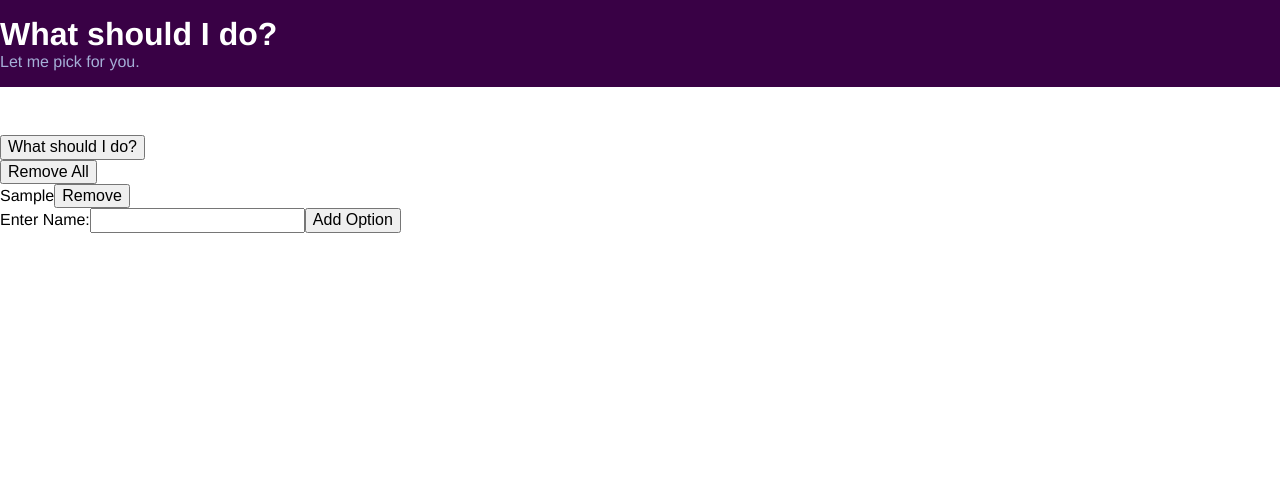
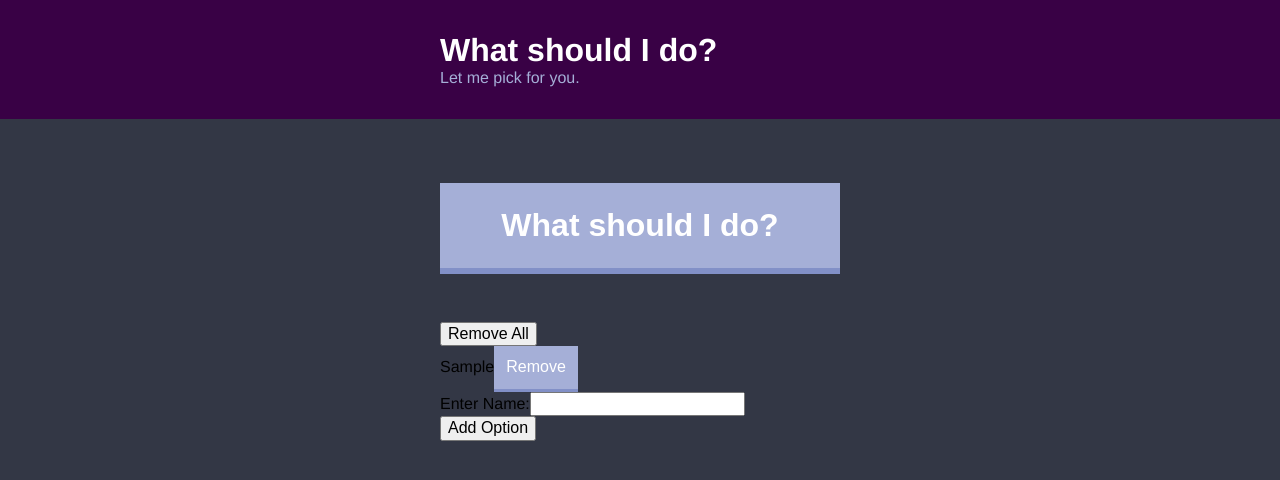
Before and after one commit to vic6/what-to-do, a React app: page / in a window 1280 px wide. Both pictures are taken after typing "Sample" into the empty fields and a click on the button "Add Option". Shown: the top 480 px of the page. Built offline with nearby package versions, Linux system fonts and the light colour scheme.

Commit message:
Add button styling

```diff
--- a/src/Header.jsx
+++ b/src/Header.jsx
@@ -2,8 +2,10 @@ import React from "react";
 
 const Header = props => (
   <div className='header'>
-    <h1 className='header__title'>{props.title}</h1>
-    <h2 className='header__subtitle'>{props.subTitle}</h2>
+    <div className='container'>
+      <h1 className='header__title'>{props.title}</h1>
+      <h2 className='header__subtitle'>{props.subTitle}</h2>
+    </div>
   </div>
 );
 
--- a/src/Option.jsx
+++ b/src/Option.jsx
@@ -4,6 +4,7 @@ const Option = props => (
   <div>
     {props.itemText}
     <button
+      className='button'
       onClick={event => {
         props.handleDeleteOption(props.itemText);
       }}
--- a/src/RandomChoice.jsx
+++ b/src/RandomChoice.jsx
@@ -1,8 +1,12 @@
-import React from 'react';
+import React from "react";
 
 const RandomChoice = props => {
   return (
-    <button disabled={!props.hasOptions} onClick={props.handlePick}>
+    <button
+      className="big-button"
+      disabled={!props.hasOptions}
+      onClick={props.handlePick}
+    >
       What should I do?
     </button>
   );
--- a/src/WhatToDoApp.jsx
+++ b/src/WhatToDoApp.jsx
@@ -28,7 +28,6 @@ class WhatToDoApp extends React.Component {
     this.setState(prevState => ({
       selectedOption: option
     }));
-
   };
   //Don't forget to return state
 
@@ -36,7 +35,7 @@ class WhatToDoApp extends React.Component {
     this.setState({
       selectedOption: null
     });
-  }
+  };
 
   handleAddOption = option => {
     if (!option) {
@@ -76,6 +75,7 @@ class WhatToDoApp extends React.Component {
     return (
       <div>
         <Header title={title} subTitle={subTitle} />
+        <div className="container">
           <RandomChoice
             hasOptions={this.state.options.length > 0}
             handlePick={this.handlePick}
@@ -85,12 +85,13 @@ class WhatToDoApp extends React.Component {
             handleDeleteOptions={this.handleDeleteOptions}
             handleDeleteOption={this.handleDeleteOption}
           />
+          <AddOption handleAddOption={this.handleAddOption} />
+        </div>
         <OptionModal
           selectedOption={this.state.selectedOption}
           clearModal={this.clearModal}
           //randomOption={this.handlePick}
         />
-        <AddOption handleAddOption={this.handleAddOption} />
       </div>
     );
   }
--- a/src/styles/base/_base.scss
+++ b/src/styles/base/_base.scss
@@ -3,6 +3,15 @@ html {
 }
 
 body {
+  background: $dark-blue;
   font-family: Helvetica, Arial, sans-serif;
   font-size: $m-size;
 }
+
+button {
+  cursor: pointer;
+}
+
+button:disabled {
+  cursor: default;
+}
--- a/src/styles/base/_settings.scss
+++ b/src/styles/base/_settings.scss
@@ -2,9 +2,11 @@
 
 $dark-purple: #390145;
 $light-purple: #a5afd7;
+$dark-blue: #333745;
+
 
 // Spacing
-
+$s-size: 1.2rem;
 $m-size: 1.6rem;
 $l-size: 3.2rem;
 $xl-size: 4.8rem;
--- /dev/null
+++ b/src/styles/components/_button.scss
@@ -0,0 +1,24 @@
+.big-button {
+  background: $light-purple;
+  border: none;
+  border-bottom: .6rem solid darken($light-purple, 10%);
+  color: white;
+  font-weight: bold;
+  font-size: $l-size;
+  margin-bottom: $xl-size;
+  padding: 2.4rem;
+  width: 100%;
+}
+
+.big-button:disabled {
+  opacity: 0.5;
+}
+
+.button {
+  background: $light-purple;
+  border: none;
+  border-bottom: .3rem solid darken($light-purple, 10%);
+  color: white;
+  font-weight: 500;
+  padding: $s-size;
+}
--- a/src/styles/components/_container.scss
+++ b/src/styles/components/_container.scss
@@ -0,0 +1,5 @@
+.container {
+  max-width: 40rem;
+  margin: 0 auto;
+  padding: $m-size;
+}
--- a/src/styles/styles.scss
+++ b/src/styles/styles.scss
@@ -1,3 +1,5 @@
 @import './base/settings';
 @import './base/base';
 @import './components/header';
+@import './components/container';
+@import './components/button';
```
Lines whose indentation alone changed are shown as unchanged.
